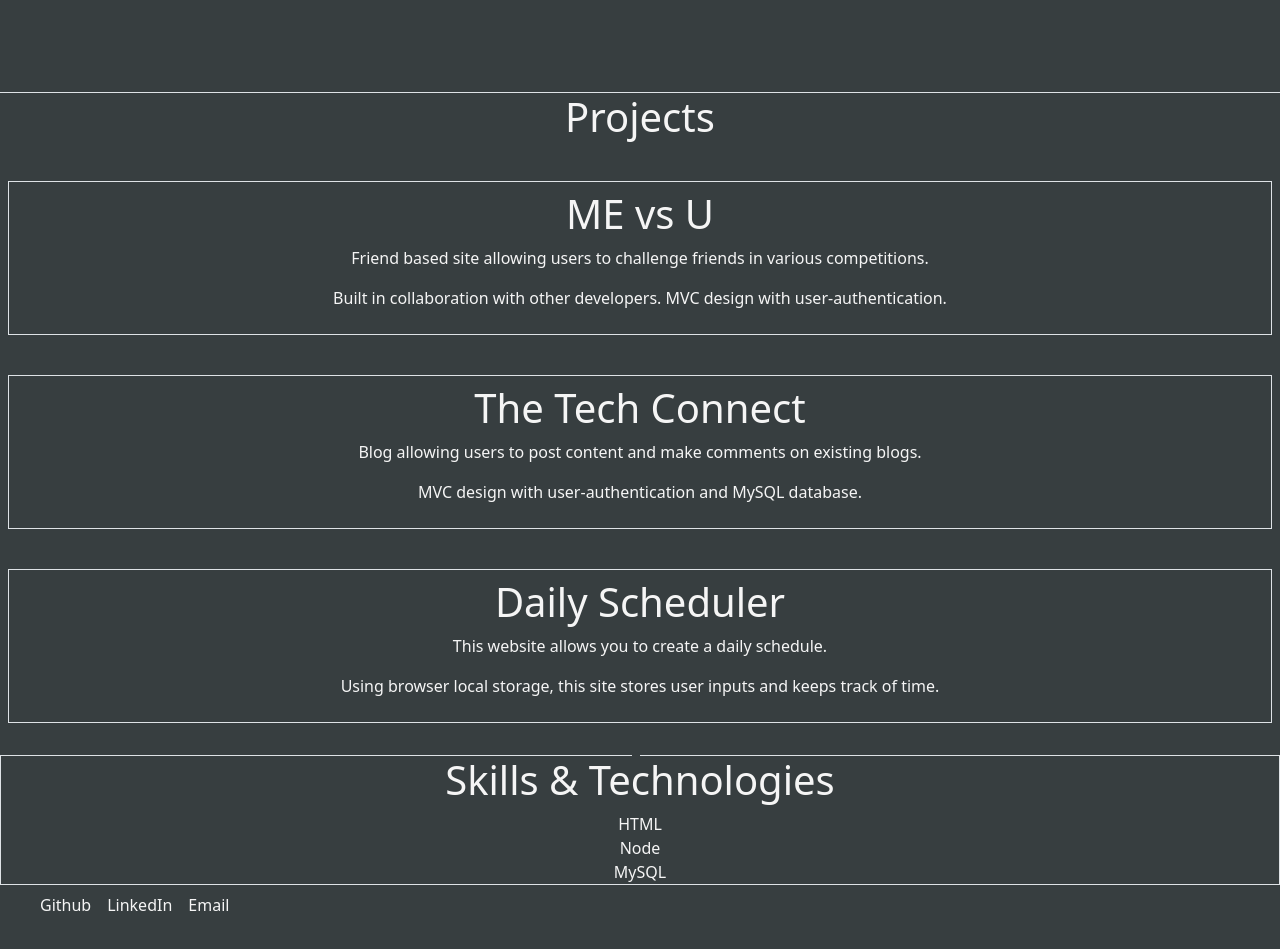
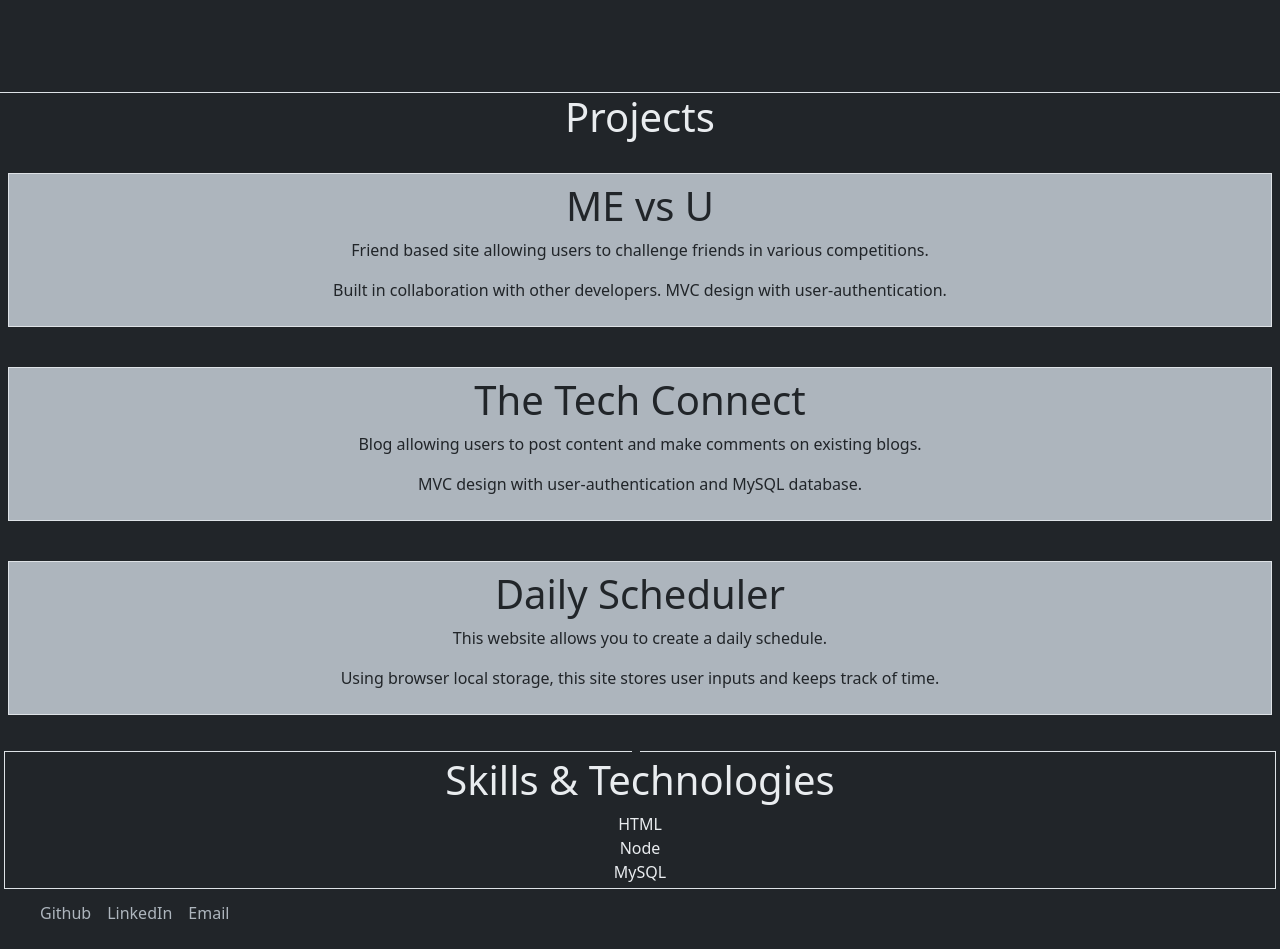
Before and after one commit to jgarner828/portfolio, a React (Create React App) app: page / in a window 1280 px wide. Shown: the part 780-1729 px from the top of the page. Built offline with nearby package versions, Linux system fonts and the light colour scheme.

Commit message:
removed unneccesary files

```diff
--- a/src/components/About.js
+++ b/src/components/About.js
@@ -6,7 +6,7 @@ class About extends React.Component {
     return (
         <section id="about" className='min-vh-100  border-bottom d-flex flex-column justify-content-center'>
           <div>
-          <h1 className='text-center text-grey'>Web Dev Professional</h1>
+          <h1 className='display-text text-center text-grey'>Web Dev Professional</h1>
           </div>
         </section>
       );
--- a/src/components/Projects.js
+++ b/src/components/Projects.js
@@ -6,18 +6,18 @@ class Projects extends React.Component {
 
      return (
         <section id="projects">
-          <div className='text-center text-grey'>
+          <div className='text-center'>
             <div>
-              <h1>Projects</h1>
+              <h1 className='m-0'>Projects</h1>
             </div>
 
             <div>
               {projects.map((project) => (
                 <a href={project.link} key={project} className='m-2 p-2 text-decoration-none link-secondary'>
-                    <div className='m-2 p-2 border border-solid'>
-                      <h1>{project.title}</h1>
-                      <p>{project.subtitle}</p>
-                      <p>{project.description}</p>
+                    <div className='project m-2 p-2 border border-solid'>
+                      <h1 className='project'>{project.title}</h1>
+                      <p className='project'>{project.subtitle}</p>
+                      <p className='project'>{project.description}</p>
                     </div>
                 </a>
               ))}
--- a/src/components/Skills.js
+++ b/src/components/Skills.js
@@ -5,7 +5,7 @@ class Skills extends React.Component {
   render() {
 
     return (
-        <section id="skills" className=' border border-solid text-center'>
+        <section id="skills" className='border border-solid text-center m-1 p-1'>
 
             <div>
               <h1>Skills &amp; Technologies</h1>
@@ -13,7 +13,7 @@ class Skills extends React.Component {
 
             <ul className='list-group'>
               {skills.map((skill) => (
-                    <li key={skill} className='text-decoration-none'>{skill.title}</li>
+                    <li key={skill} className='text-decoration-none '>{skill.title}</li>
               ))}
             </ul>
 
--- a/src/index.css
+++ b/src/index.css
@@ -10,37 +10,25 @@ MAIN CSS FILE FOR PORTFOLIO
 *{
   box-sizing: border-box;
   margin: 0;
-  background-color: #373e40;
-  color: whitesmoke;
+  background-color: #212529;
+  color: #e9ecef;
 
 }
 
 ul a {
-  color: whitesmoke;
-}
-
-/*  */
-.navbarContainer {
-
-}
-
-/*  */
-.aboutContainer {
-
-}
-
-/*  */
-.projectsContainer {
-
-}
-
-/*  */
-.skillsContainer {
-
+  color: #adb5bd;
 }
 
 
-/*  */
-.contactContainer {
+/*
+*/
+.project {
+  background-color: #adb5bd;
+  color: #212529;
+}
 
-}
+/*
+ */
+ .display-text {
+  color: #adb5bd;
+ }
```
Also changed, not shown: public/%PUBLIC_URL%/manifest.json (deleted).
